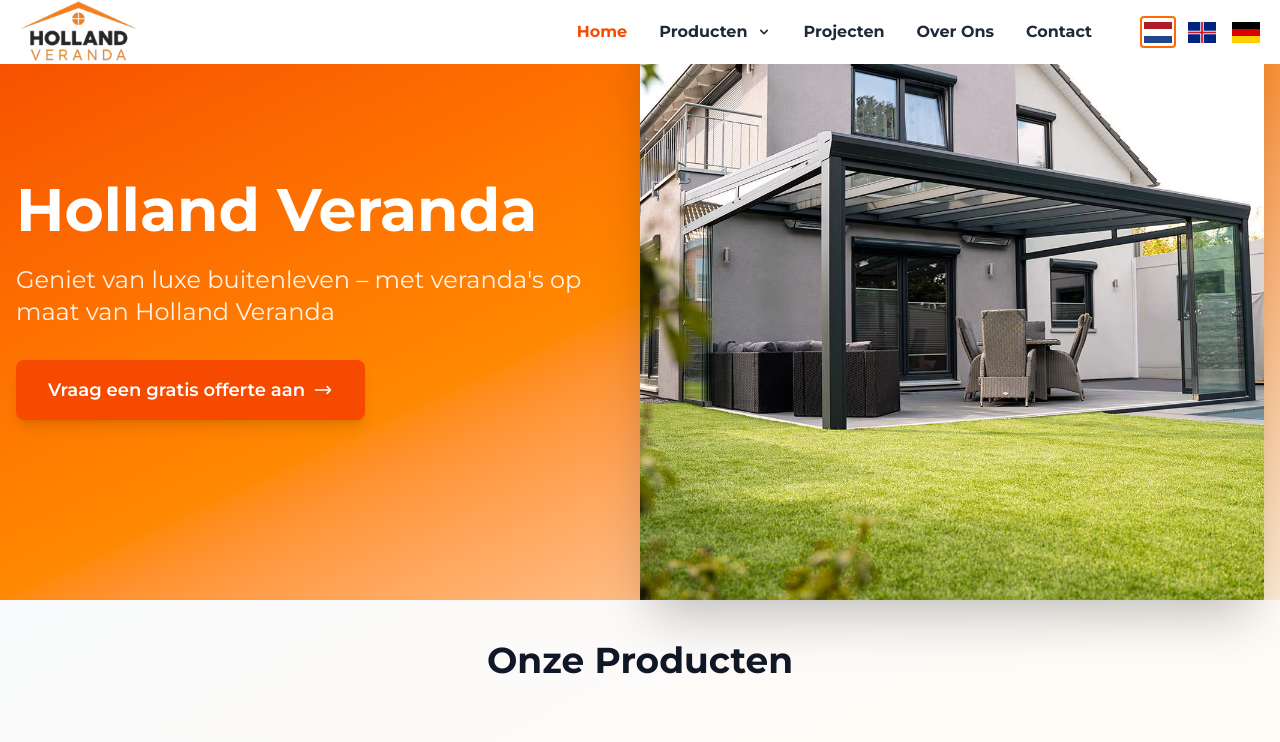
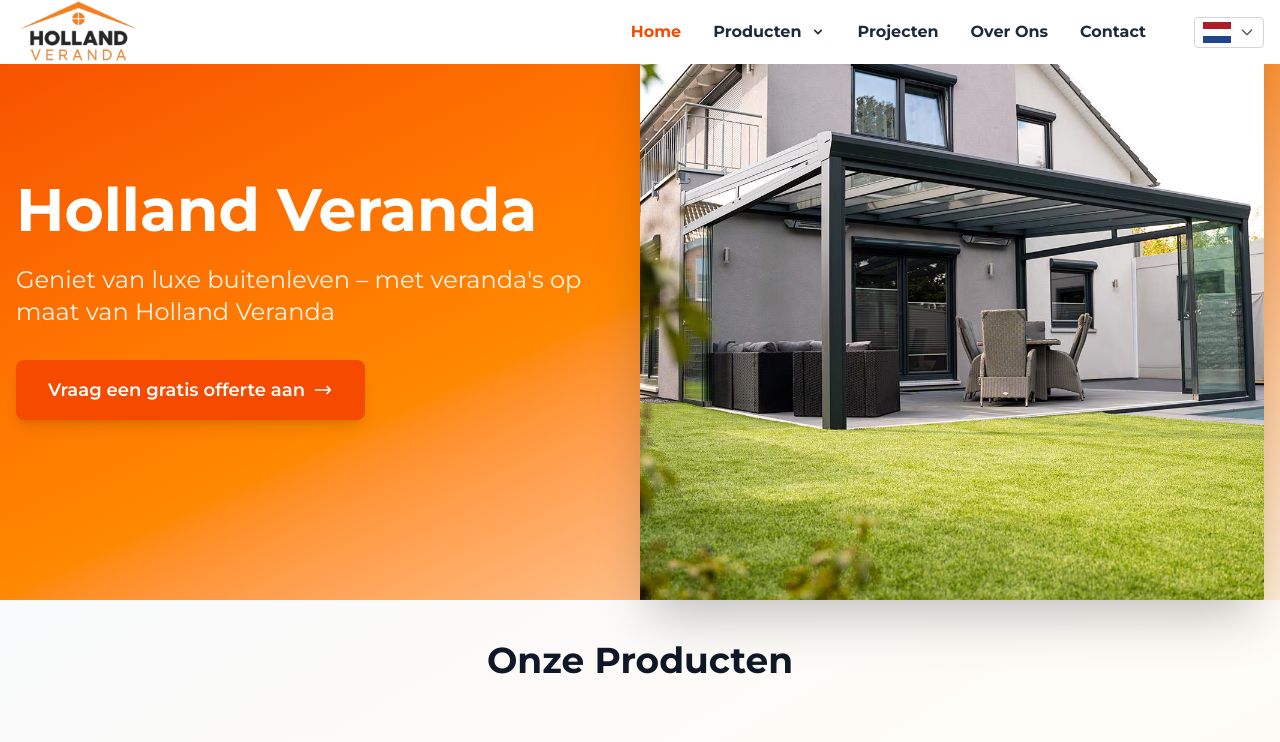
Before and after one commit to Radeuz/holland-veranda, a Next.js app: page / in a window 1280 px wide. Shown: the top 742 px of the page. Built offline with nearby package versions, Linux system fonts and the light colour scheme.

Commit message:
Language selector: dropdown with flag and name, UK flag for English

```diff
--- a/src/app/components/Navigation.js
+++ b/src/app/components/Navigation.js
@@ -14,11 +14,12 @@ export default function Navigation() {
   const productsButtonRef = useRef(null);
   const [dropdownWidth, setDropdownWidth] = useState(180);
   const pathname = usePathname();
+  const [languageDropdownOpen, setLanguageDropdownOpen] = useState(false);
 
   const languageOptions = [
-    { value: 'nl', label: 'Hollanda', icon: '/flag-nl.svg' },
-    { value: 'en', label: 'İngiltere', icon: '/flag-en.svg' },
-    { value: 'de', label: 'Almanya', icon: '/flag-de.svg' },
+    { value: 'nl', label: 'Nederlands', icon: '/flag-nl.svg' },
+    { value: 'en', label: 'English', icon: '/flag-en.svg' },
+    { value: 'de', label: 'Deutsch', icon: '/flag-de.svg' },
   ];
 
   useEffect(() => {
@@ -183,20 +184,30 @@ export default function Navigation() {
               {t('navigation.contact')}
             </Link>
             {/* Language Selector */}
-            <div className="ml-4">
-              <div className="flex items-center space-x-2">
-                {languageOptions.map(opt => (
+            <div className="ml-4 relative">
+              <button
+                onClick={() => setLanguageDropdownOpen(!languageDropdownOpen)}
+                className="flex items-center border border-gray-300 rounded px-2 py-1 text-sm focus:outline-none focus:ring-2 focus:ring-orange-500 bg-white"
+                aria-label="Select language"
+                type="button"
+              >
+                <Image src={languageOptions.find(opt => opt.value === language).icon} alt={languageOptions.find(opt => opt.value === language).label} width={28} height={21} />
+                <svg className="ml-2 w-4 h-4 text-gray-600" fill="none" stroke="currentColor" strokeWidth="2" viewBox="0 0 24 24"><path strokeLinecap="round" strokeLinejoin="round" d="M19 9l-7 7-7-7" /></svg>
+              </button>
+              {languageDropdownOpen && (
+                <div className="absolute right-0 mt-2 w-40 bg-white border border-gray-200 rounded shadow-lg z-50">
+                  {languageOptions.filter(opt => opt.value !== language).map(opt => (
                     <button
                       key={opt.value}
-                    onClick={() => handleLanguageChange(opt.value)}
-                    className={`p-0.5 rounded focus:outline-none border-2 transition-all ${language === opt.value ? 'border-orange-500' : 'border-transparent'}`}
-                    aria-label={opt.label}
-                    style={{ background: 'none' }}
+                      onClick={() => { handleLanguageChange(opt.value); setLanguageDropdownOpen(false); }}
+                      className="flex items-center w-full px-3 py-2 hover:bg-gray-100 text-left"
                     >
-                    <Image src={opt.icon} alt={opt.label} width={28} height={21} style={{ display: 'inline-block' }} />
+                      <Image src={opt.icon} alt={opt.label} width={24} height={18} className="mr-2" />
+                      <span>{opt.label}</span>
                     </button>
                   ))}
                 </div>
+              )}
             </div>
           </div>
 
@@ -313,20 +324,30 @@ export default function Navigation() {
               {t('navigation.contact')}
             </Link>
             {/* Mobile Language Selector */}
-            <div className={`flex justify-end px-4 py-2 ${isMenuOpen ? '' : 'hidden'}`}>
-              <div className="flex items-center space-x-2">
-                {languageOptions.map(opt => (
+            <div className={`flex justify-end px-4 py-2 ${isMenuOpen ? '' : 'hidden'} relative`}>
+              <button
+                onClick={() => setLanguageDropdownOpen(!languageDropdownOpen)}
+                className="flex items-center border border-gray-300 rounded px-2 py-1 text-sm focus:outline-none focus:ring-2 focus:ring-orange-500 bg-white"
+                aria-label="Select language"
+                type="button"
+              >
+                <Image src={languageOptions.find(opt => opt.value === language).icon} alt={languageOptions.find(opt => opt.value === language).label} width={28} height={21} />
+                <svg className="ml-2 w-4 h-4 text-gray-600" fill="none" stroke="currentColor" strokeWidth="2" viewBox="0 0 24 24"><path strokeLinecap="round" strokeLinejoin="round" d="M19 9l-7 7-7-7" /></svg>
+              </button>
+              {languageDropdownOpen && (
+                <div className="absolute right-0 mt-2 w-40 bg-white border border-gray-200 rounded shadow-lg z-50">
+                  {languageOptions.filter(opt => opt.value !== language).map(opt => (
                     <button
                       key={opt.value}
-                    onClick={() => handleLanguageChange(opt.value)}
-                    className={`p-0.5 rounded focus:outline-none border-2 transition-all ${language === opt.value ? 'border-orange-500' : 'border-transparent'}`}
-                    aria-label={opt.label}
-                    style={{ background: 'none' }}
+                      onClick={() => { handleLanguageChange(opt.value); setLanguageDropdownOpen(false); }}
+                      className="flex items-center w-full px-3 py-2 hover:bg-gray-100 text-left"
                     >
-                    <Image src={opt.icon} alt={opt.label} width={28} height={21} style={{ display: 'inline-block' }} />
+                      <Image src={opt.icon} alt={opt.label} width={24} height={18} className="mr-2" />
+                      <span>{opt.label}</span>
                     </button>
                   ))}
                 </div>
+              )}
             </div>
           </div>
         </div>
```
Also changed, not shown: public/flag-en.svg. Lines whose indentation alone changed are shown as unchanged.
